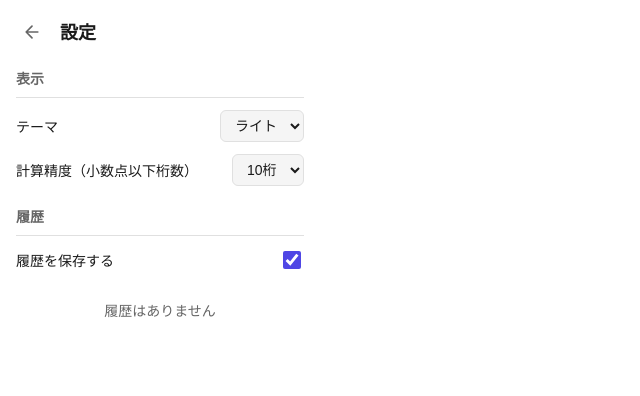
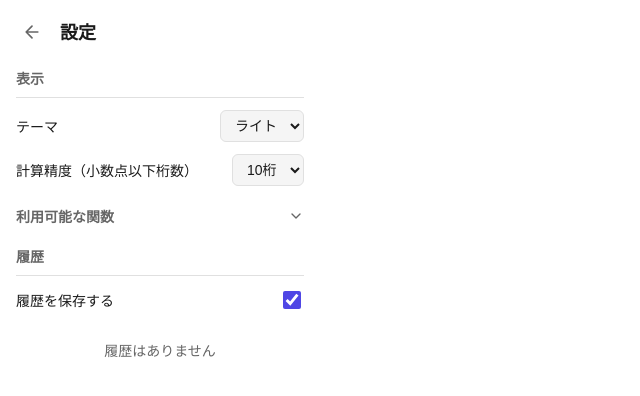
Before and after one commit to tsmh3939/ScientificCalculator, a React (Vite) app: page / in a window 1280 px wide. Both pictures are taken after a click on the button "設定". Shown: the top 396 px of the page, without its empty margins (0-640 px from the left). Built offline with nearby package versions, Linux system fonts and the light colour scheme.

Commit message:
関数一覧を追加

```diff
--- a/src/components/Settings.css
+++ b/src/components/Settings.css
@@ -57,6 +57,31 @@
   margin: 0;
   padding-bottom: 8px;
   border-bottom: 1px solid var(--border-color);
+}
+
+.section-title-button {
+  display: flex;
+  align-items: center;
+  justify-content: space-between;
+  width: 100%;
+  padding: 0;
+  background: transparent;
+  border: none;
+  cursor: pointer;
+}
+
+.section-title-button .section-title {
+  border-bottom: none;
+  padding-bottom: 0;
+}
+
+.collapse-icon {
+  color: var(--text-secondary);
+  transition: transform 0.2s;
+}
+
+.collapse-icon.open {
+  transform: rotate(180deg);
 }
 
 .setting-item {
@@ -153,3 +178,52 @@
   padding: 16px;
   margin: 0;
 }
+
+.function-list {
+  display: flex;
+  flex-direction: column;
+  gap: 12px;
+  max-height: 300px;
+  overflow-y: auto;
+}
+
+.function-category {
+  display: flex;
+  flex-direction: column;
+  gap: 6px;
+}
+
+.category-title {
+  font-size: 12px;
+  font-weight: 600;
+  color: var(--accent-color);
+  margin: 0;
+}
+
+.function-items {
+  display: flex;
+  flex-direction: column;
+  gap: 4px;
+}
+
+.function-item {
+  display: flex;
+  align-items: center;
+  justify-content: space-between;
+  padding: 6px 10px;
+  background: var(--bg-input);
+  border: 1px solid var(--border-color);
+  border-radius: 6px;
+}
+
+.function-name {
+  font-size: 13px;
+  font-family: 'SF Mono', Monaco, 'Cascadia Code', monospace;
+  color: var(--text-primary);
+  background: transparent;
+}
+
+.function-description {
+  font-size: 12px;
+  color: var(--text-secondary);
+}
--- a/src/components/Settings.tsx
+++ b/src/components/Settings.tsx
@@ -1,4 +1,6 @@
+import { useState } from 'react';
 import type { Settings as SettingsType, HistoryItem } from '../utils/storage';
+import { AVAILABLE_FUNCTIONS } from '../utils/functions';
 import './Settings.css';
 
 interface SettingsProps {
@@ -18,6 +20,8 @@ export function Settings({
   onSelectHistory,
   onBack,
 }: SettingsProps) {
+  const [isFunctionsOpen, setIsFunctionsOpen] = useState(false);
+
   return (
     <div className="settings">
       <header className="settings-header">
@@ -75,6 +79,46 @@ export function Settings({
         </section>
 
         <section className="settings-section">
+          <button
+            className="section-title-button"
+            onClick={() => setIsFunctionsOpen(!isFunctionsOpen)}
+            aria-expanded={isFunctionsOpen}
+          >
+            <h2 className="section-title">利用可能な関数</h2>
+            <svg
+              className={`collapse-icon ${isFunctionsOpen ? 'open' : ''}`}
+              width="16"
+              height="16"
+              viewBox="0 0 24 24"
+              fill="none"
+              stroke="currentColor"
+              strokeWidth="2"
+              strokeLinecap="round"
+              strokeLinejoin="round"
+            >
+              <path d="M6 9l6 6 6-6" />
+            </svg>
+          </button>
+          {isFunctionsOpen && (
+            <div className="function-list">
+              {AVAILABLE_FUNCTIONS.map((category) => (
+                <div key={category.title} className="function-category">
+                  <h3 className="category-title">{category.title}</h3>
+                  <div className="function-items">
+                    {category.functions.map((func) => (
+                      <div key={func.name} className="function-item">
+                        <code className="function-name">{func.name}</code>
+                        <span className="function-description">{func.description}</span>
+                      </div>
+                    ))}
+                  </div>
+                </div>
+              ))}
+            </div>
+          )}
+        </section>
+
+        <section className="settings-section">
           <h2 className="section-title">履歴</h2>
 
           <div className="setting-item">
--- /dev/null
+++ b/src/utils/functions.ts
@@ -0,0 +1,60 @@
+export interface FunctionInfo {
+  name: string;
+  description: string;
+}
+
+export interface FunctionCategory {
+  title: string;
+  functions: FunctionInfo[];
+}
+
+export const AVAILABLE_FUNCTIONS: FunctionCategory[] = [
+  {
+    title: '基本演算',
+    functions: [
+      { name: '+', description: '加算' },
+      { name: '-', description: '減算' },
+      { name: '*', description: '乗算' },
+      { name: '/', description: '除算' },
+      { name: '^', description: 'べき乗' },
+    ],
+  },
+  {
+    title: '三角関数',
+    functions: [
+      { name: 'sin(x)', description: '正弦' },
+      { name: 'cos(x)', description: '余弦' },
+      { name: 'tan(x)', description: '正接' },
+      { name: 'asin(x)', description: '逆正弦' },
+      { name: 'acos(x)', description: '逆余弦' },
+      { name: 'atan(x)', description: '逆正接' },
+    ],
+  },
+  {
+    title: '対数・指数',
+    functions: [
+      { name: 'log(x)', description: '自然対数' },
+      { name: 'log10(x)', description: '常用対数' },
+      { name: 'exp(x)', description: '指数関数' },
+      { name: 'sqrt(x)', description: '平方根' },
+    ],
+  },
+  {
+    title: 'その他の関数',
+    functions: [
+      { name: 'abs(x)', description: '絶対値' },
+      { name: 'ceil(x)', description: '切り上げ' },
+      { name: 'floor(x)', description: '切り捨て' },
+      { name: 'round(x)', description: '四捨五入' },
+      { name: 'min(a,b)', description: '最小値' },
+      { name: 'max(a,b)', description: '最大値' },
+    ],
+  },
+  {
+    title: '定数',
+    functions: [
+      { name: 'pi', description: '円周率 (3.14159...)' },
+      { name: 'e', description: '自然対数の底 (2.71828...)' },
+    ],
+  },
+];
```
